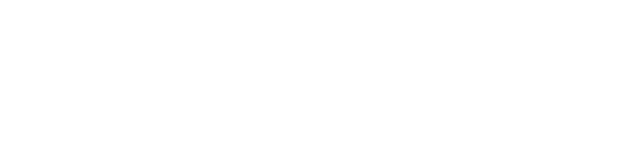
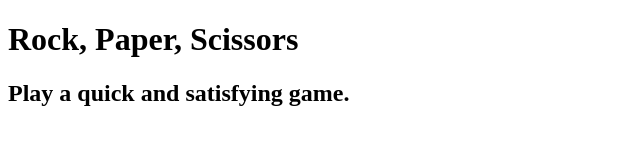
Before and after one commit to t-powers/RPS-Project, a plain HTML site: page index.html in a window 1280 px wide. Shown: the whole page, without its empty margins (0-640 px from the left). Drawn offline with Linux system fonts and the light colour scheme.

Commit message:
added h1, h2

```diff
--- a/index.html
+++ b/index.html
@@ -6,5 +6,8 @@
     <title>Rock Paper Scissors Game</title>
     <script src="script.js" defer></script>
   </head>
-  <body></body>
+  <body>
+    <h1>Rock, Paper, Scissors</h1>
+    <h2>Play a quick and satisfying game.</h2>
+  </body>
 </html>
```
